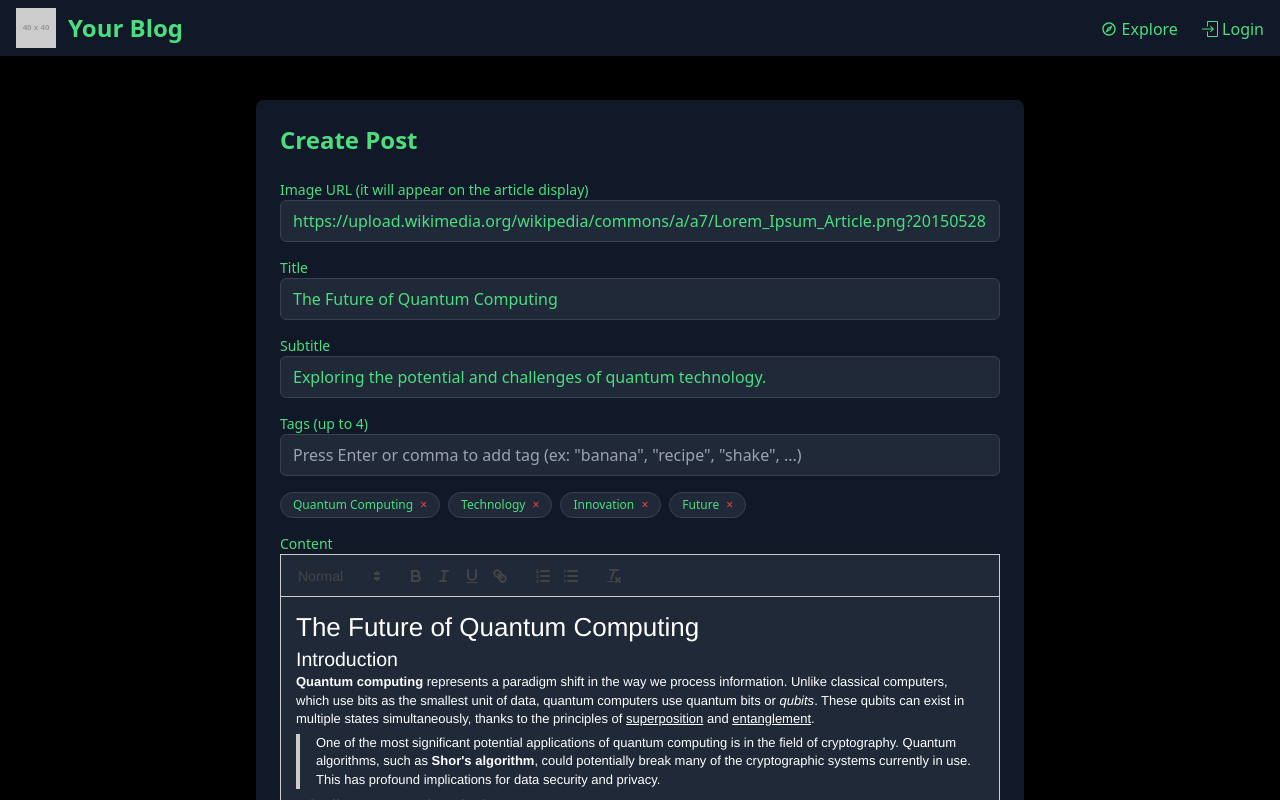
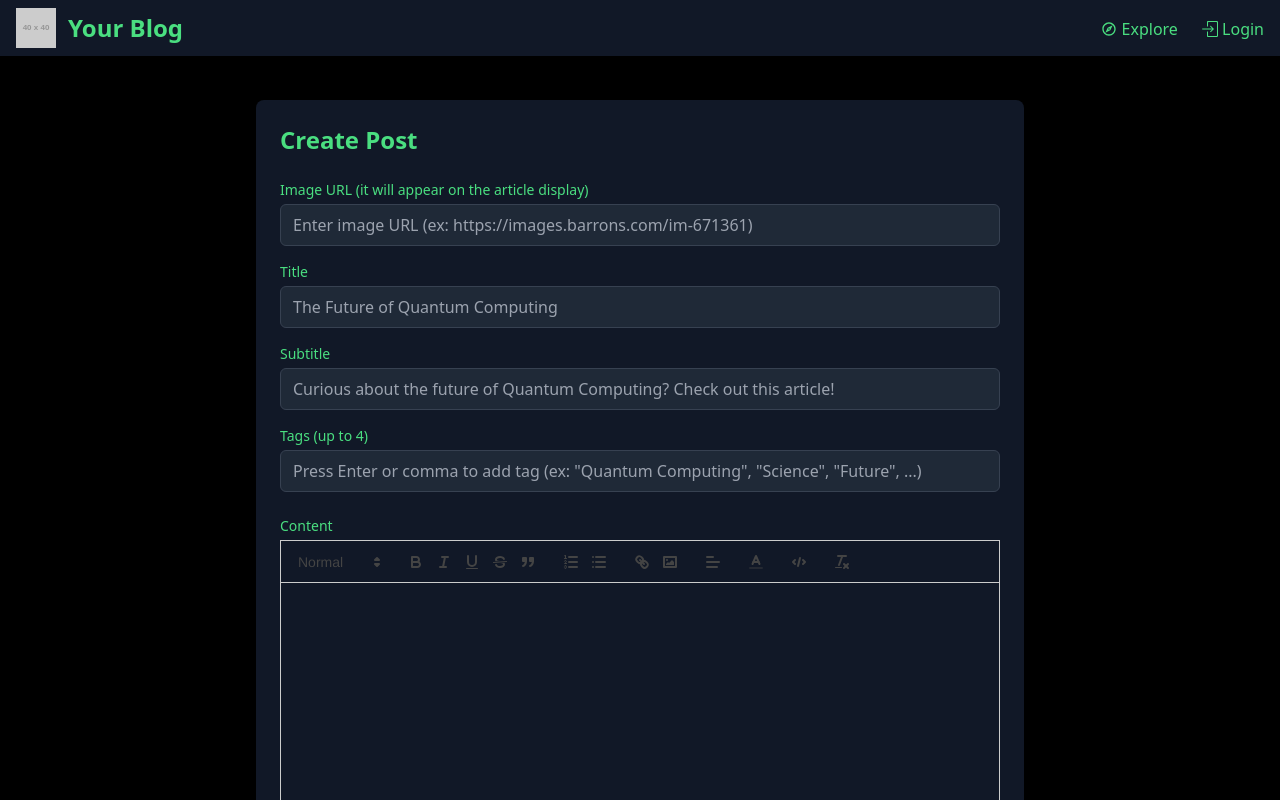
Before and after one commit to Julobulo/MERN-Blog-Platform-with-User-Authentication-and-Admin-Panel, a React (Vite) app in the folder frontend/: page /create in a window 1280 px wide. Shown: the top 800 px of the page. Built offline with nearby package versions, Linux system fonts and the light colour scheme.

Commit message:
Changed look of CreateForm.jsx
Changed the look of the form to create an article, amongst other things I added more buttons to the quill js editor and started using Quill instead of ReactQuill.
Also, small ameliorations in UserDelete.jsx

```diff
--- a/frontend/src/components/AdminPanel components/UserDelete.jsx
+++ b/frontend/src/components/AdminPanel components/UserDelete.jsx
@@ -46,7 +46,8 @@ const UserDelete = () => {
                     email: 'email',
                     isAdmin: false,
                 });
-                toast.error(`Couldn't fetch the data...`);
+                setIsDeleted(true);
+                toast.error(error.response.data.message);
             }
             )
     }, [setUserData]);
@@ -54,11 +55,14 @@ const UserDelete = () => {
     const handleDelete = async () => {
         try {
             const response = await axios.delete(`http://localhost:5555/user/delete`,
-                {data: userData,
-                withCredentials: true}
+                {
+                    data: userData,
+                    withCredentials: true
+                }
             );
             toast.success(response.data.message);
             setIsDeleted(true);
+            navigate('/AdminPanel/Users');
         } catch (error) {
             toast.error(error.response.data.message);
         }
@@ -77,7 +81,7 @@ const UserDelete = () => {
             <div className="min-h-screen bg-black p-6 text-green-400">
                 <div className="my-5 max-w-3xl mx-auto p-6 bg-gray-900 rounded-lg shadow-md text-center">
                     <h1 className="text-2xl font-bold mb-6">User Deleted</h1>
-                    <p>The user has been successfully deleted.</p>
+                    <p>This user has been deleted.</p>
                 </div>
             </div>
         );
@@ -88,6 +92,7 @@ const UserDelete = () => {
             <div className="my-5 max-w-3xl mx-auto p-6 bg-gray-900 rounded-lg shadow-md">
                 <h1 className="text-2xl font-bold mb-6">Delete User</h1>
                 {loading ? (<Spinner />) : (
+                    <>
                         <AuthorCard
                             imgSrc={userData.profilePicture}
                             username={userData.username}
@@ -97,7 +102,6 @@ const UserDelete = () => {
                             isAdmin={userData.isAdmin}
                             isSuperAdmin={userData.isSuperAdmin}
                         />
-                )}
                         <div className="mt-5 text-center">
                             {isConfirming ? (
                                 <div className="text-center">
@@ -124,6 +128,8 @@ const UserDelete = () => {
                                 </button>
                             )}
                         </div>
+                    </>
+                )}
             </div>
         </div>
     )
--- a/frontend/src/components/Create.jsx
+++ b/frontend/src/components/Create.jsx
@@ -10,7 +10,7 @@ const Create = () => {
                 defaultImage: 'https://upload.wikimedia.org/wikipedia/commons/a/a7/Lorem_Ipsum_Article.png?20150528112327',
                 defaultTitle: 'The Future of Quantum Computing',
                 defaultSubtitle: 'Exploring the potential and challenges of quantum technology.',
-                defaultTags: ['Quantum Computing', 'Technology', 'Innovation', 'Future'],
+                defaultTags: ['Quantum Computing', 'Technology', 'Innovation'],
                 defaultMainContent: `
             <h1>The Future of Quantum Computing</h1>
             <h2>Introduction</h2>
--- a/frontend/src/components/CreateForm.jsx
+++ b/frontend/src/components/CreateForm.jsx
@@ -1,14 +1,14 @@
-import React, { useState } from "react";
-import ReactQuill from 'react-quill';
+import React, { useState, useEffect } from "react";
+import Quill from 'quill';
 import 'react-quill/dist/quill.snow.css';
 import axios from 'axios';
 
 const CreateForm = ({ pageTitle, defaultImage, defaultTitle, defaultSubtitle, defaultTags, defaultMainContent }) => {
-    const [image, setImage] = useState(defaultImage);
-    const [title, setTitle] = useState(defaultTitle);
-    const [subtitle, setSubtitle] = useState(defaultSubtitle);
-    const [tags, setTags] = useState(defaultTags);
-    const [mainContent, setMainContent] = useState(defaultMainContent);
+    const [image, setImage] = useState();
+    const [title, setTitle] = useState();
+    const [subtitle, setSubtitle] = useState();
+    const [tags, setTags] = useState([]);
+    const [mainContent, setMainContent] = useState();
     const [tagInput, setTagInput] = useState('');
 
     const handleTagInputKeyDown = (e) => {
@@ -46,52 +46,83 @@ const CreateForm = ({ pageTitle, defaultImage, defaultTitle, defaultSubtitle, de
         }
     };
 
+    const toolbarOptions = [
+        [{ header: [1, 2, 3, false] }],
+        ["bold", "italic", "underline", "strike", "blockquote"],
+        [{ list: "ordered" }, { list: "bullet" }],
+        ["link", "image"],
+        [{ align: [] }],
+        [{ color: [] }],
+        ["code-block"],
+        ["clean"],
+    ];
+
+    useEffect(() => {
+        const quill = new Quill('#editor', {
+            modules: {
+                toolbar: {
+                    container: toolbarOptions,
+                },
+            },
+            theme: 'snow',
+        });
+
+        quill.on('text-change', () => {
+            setMainContent(quill.root.innerHTML);
+        });
+
+        return () => {
+            quill.off('text-change');
+            quill.dispose();
+        };
+    }, []);
+
     return (
         <div className="bg-black p-6 text-green-400">
             <div className="my-5 max-w-3xl mx-auto p-6 bg-gray-900 rounded-lg shadow-md">
                 <h1 className="text-2xl font-bold mb-6">{pageTitle} Post</h1>
                 <div className="mb-4">
-                    <label htmlFor="image" className="block text-sm font-medium">Image URL (it will appear on the article display)</label>
+                    <label htmlFor="image" className="block text-sm font-medium mb-1">Image URL (it will appear on the article display)</label>
                     <input
                         type="text"
                         id="image"
                         value={image}
                         onChange={(e) => setImage(e.target.value)}
-                        placeholder="Enter image URL (ex: https://upload.wikimedia.org/wikipedia/commons/a/a7/Lorem_Ipsum_Article.png?20150528112327)"
+                        placeholder="Enter image URL (ex: https://images.barrons.com/im-671361)"
                         className="w-full px-3 py-2 border border-gray-700 rounded-md bg-gray-800 text-green-400 focus:outline-none focus:ring-green-500 focus:border-green-500"
                     />
                 </div>
                 <div className="mb-4">
-                    <label htmlFor="title" className="block text-sm font-medium">Title</label>
+                    <label htmlFor="title" className="block text-sm font-medium mb-1">Title</label>
                     <input
                         type="text"
                         id="title"
                         value={title}
                         onChange={(e) => setTitle(e.target.value)}
-                        placeholder={`How to make banana shakes`}
+                        placeholder={`The Future of Quantum Computing`}
                         className="w-full px-3 py-2 border border-gray-700 rounded-md bg-gray-800 text-green-400 focus:outline-none focus:ring-green-500 focus:border-green-500"
                     />
                 </div>
                 <div className="mb-4">
-                    <label htmlFor="subtitle" className="block text-sm font-medium">Subtitle</label>
+                    <label htmlFor="subtitle" className="block text-sm font-medium mb-1">Subtitle</label>
                     <input
                         type="text"
                         id="subtitle"
                         value={subtitle}
                         onChange={(e) => setSubtitle(e.target.value)}
-                        placeholder={`Hey everybody! Ever wanted to learn how to make banana shakes? This guide is for you!`}
+                        placeholder={`Curious about the future of Quantum Computing? Check out this article!`}
                         className="w-full px-3 py-2 border border-gray-700 rounded-md bg-gray-800 text-green-400 focus:outline-none focus:ring-green-500 focus:border-green-500"
                     />
                 </div>
                 <div className="mb-4">
-                    <label htmlFor="tags" className="block text-sm font-medium">Tags (up to 4)</label>
+                    <label htmlFor="tags" className="block text-sm font-medium mb-1">Tags (up to 4)</label>
                     <input
                         type="text"
                         id="tags"
                         value={tagInput}
                         onChange={(e) => setTagInput(e.target.value)}
                         onKeyDown={handleTagInputKeyDown}
-                        placeholder={`Press Enter or comma to add tag (ex: "banana", "recipe", "shake", ...)`}
+                        placeholder={`Press Enter or comma to add tag (ex: "Quantum Computing", "Science", "Future", ...)`}
                         className="w-full px-3 py-2 border border-gray-700 rounded-md bg-gray-800 text-green-400 focus:outline-none focus:ring-green-500 focus:border-green-500"
                     />
                     <div className="mt-2 flex flex-wrap">
@@ -102,13 +133,9 @@ const CreateForm = ({ pageTitle, defaultImage, defaultTitle, defaultSubtitle, de
                         ))}
                     </div>
                 </div>
-                <div className="mb-4">
-                    <label htmlFor="mainContent" className="block text-sm font-medium">Content</label>
-                    <ReactQuill
-                        value={mainContent}
-                        onChange={setMainContent}
-                        className="bg-gray-800 text-white"
-                    />
+                <div className="mb-4 text-white">
+                    <label htmlFor="mainContent" className="text-green-400 block text-sm font-medium mb-1">Content</label>
+                    <div id="editor" style={{ height: "300px" }}></div>
                 </div>
                 <button
                     onClick={handlePost}
```
Lines whose indentation alone changed are shown as unchanged.
